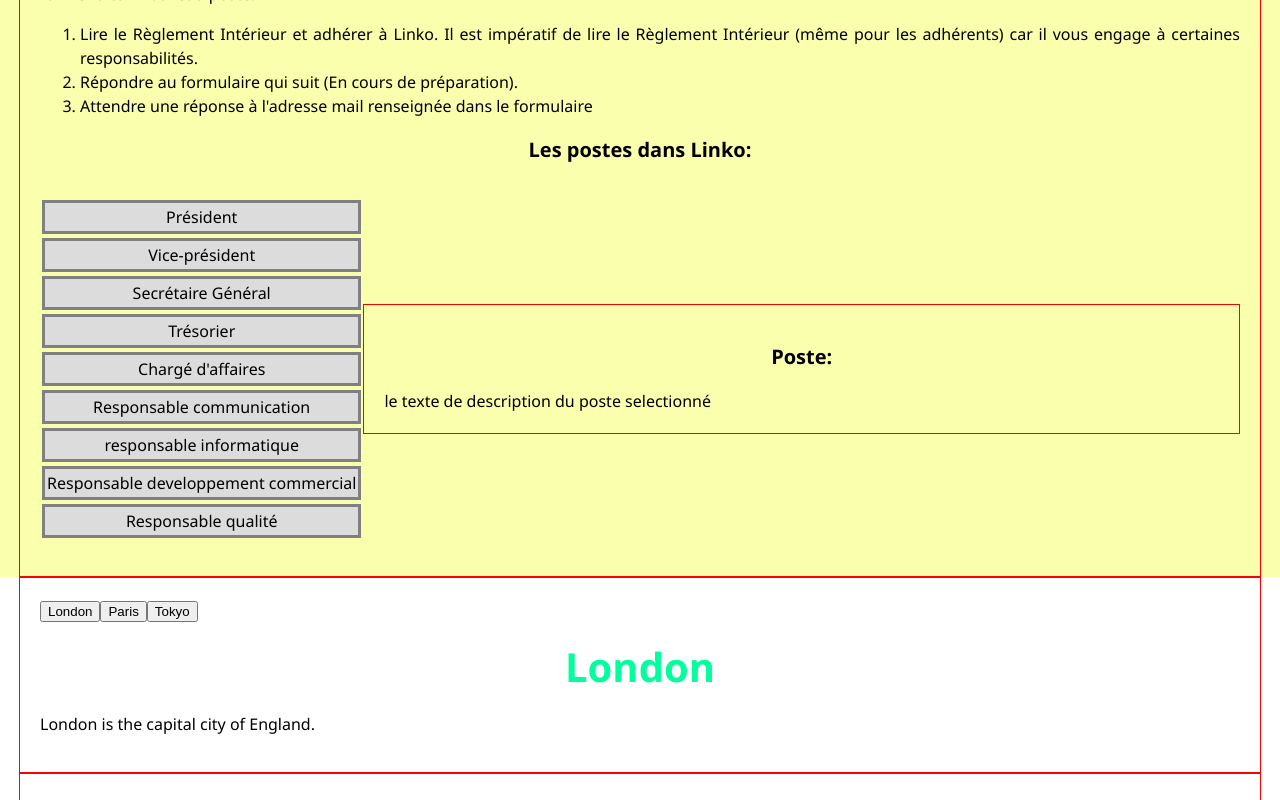
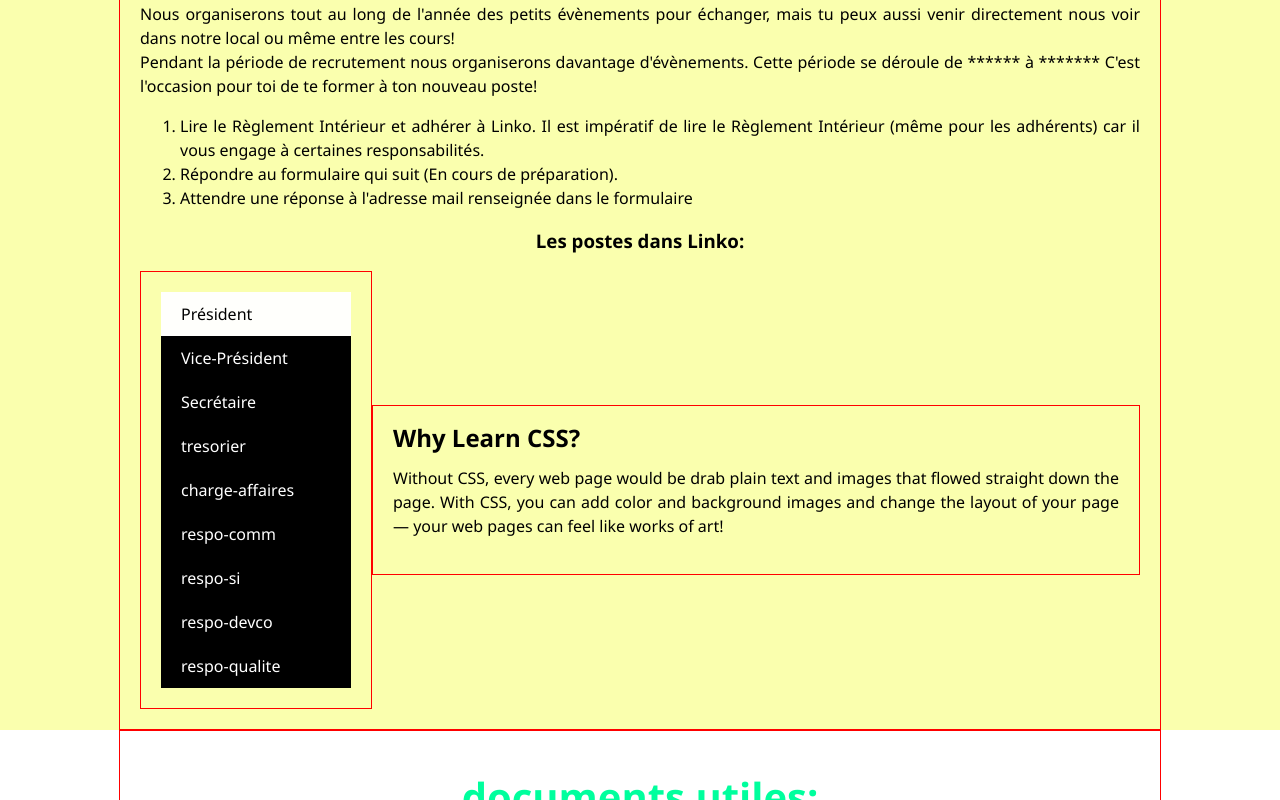
Before and after one commit to Corentin-Sueur/Linko-Website, an Angular app: page /etudiant in a window 1280 px wide. Shown: the part 960-1760 px from the top of the page. Built offline with nearby package versions, Linux system fonts and the light colour scheme.

Commit message:
menu des postes dans linko en css manque le texte pour le moment

```diff
--- a/src/app/page-etudiants/page-etudiants.component.css
+++ b/src/app/page-etudiants/page-etudiants.component.css
@@ -3,40 +3,90 @@ h2 {
   color: #00ff9d;
   min-width: 300px;
 }
-
+/*
 strong {
   font-weight: normal;
   text-decoration: underline;
-}
+} */
 
-form {
+/* form {
   margin: auto;
-}
+} */
 
 h3 {
-  font-size: 20px;
   text-align: center;
 }
 
-#liste-postes {
+#postes {
+  display: flex;
+  flex-direction: row;
+  align-items: center;
+}
+
+.tabs {
+  border: 1px solid red;
+  display: flex;
+  flex-direction: column;
+}
+
+.tab {
+  cursor: pointer;
+  padding: 10px 20px;
+  background: #000;
+  display: inline-block;
+  color: #fff;
+  min-width: 150px;
   flex-direction: column;
   flex-shrink: 1;
-  list-style: none;
-  text-align: center;
-  padding: 0;
 }
 
-#liste-postes li {
-  display: inline-block;
-  padding: 2px;
-  margin: 2px;
-  box-sizing: border-box;
-  border: 3px solid gray;
-  background-color: gainsboro;
+
+.radio {
+  display: none;
 }
 
-.explanation-poste {
+.pannels-postes {
   flex-grow: 2;
-  display: inline-block;
-  margin: auto 0;
 }
+
+.panel {
+  display: none;
+  animation: fadein 0.8s;
+}
+@keyframes fadein {
+  from {
+    opacity: 0;
+  }
+  to {
+    opacity: 1;
+  }
+}
+.panel-title {
+  font-size: 1.5em;
+  font-weight: bold;
+}
+
+.radio:nth-of-type(1):checked ~ #panel-postes > .panel:nth-of-type(1),
+.radio:nth-of-type(2):checked ~ #panel-postes > .panel:nth-of-type(2),
+.radio:nth-of-type(3):checked ~ #panel-postes > .panel:nth-of-type(3),
+.radio:nth-of-type(4):checked ~ #panel-postes > .panel:nth-of-type(4),
+.radio:nth-of-type(5):checked ~ #panel-postes > .panel:nth-of-type(5),
+.radio:nth-of-type(6):checked ~ #panel-postes > .panel:nth-of-type(6),
+.radio:nth-of-type(7):checked ~ #panel-postes > .panel:nth-of-type(7),
+.radio:nth-of-type(8):checked ~ #panel-postes > .panel:nth-of-type(8),
+.radio:nth-of-type(9):checked ~ #panel-postes > .panel:nth-of-type(9) {
+  display: block;
+}
+
+.radio:nth-of-type(1):checked ~ .tabs > .tab:nth-of-type(1),
+.radio:nth-of-type(2):checked ~ .tabs > .tab:nth-of-type(2),
+.radio:nth-of-type(3):checked ~ .tabs > .tab:nth-of-type(3),
+.radio:nth-of-type(4):checked ~ .tabs > .tab:nth-of-type(4),
+.radio:nth-of-type(5):checked ~ .tabs > .tab:nth-of-type(5),
+.radio:nth-of-type(6):checked ~ .tabs > .tab:nth-of-type(6),
+.radio:nth-of-type(7):checked ~ .tabs > .tab:nth-of-type(7),
+.radio:nth-of-type(8):checked ~ .tabs > .tab:nth-of-type(8),
+.radio:nth-of-type(9):checked ~ .tabs > .tab:nth-of-type(9) {
+  background: #fffffff6;
+  color: #000;
+}
--- a/src/app/page-etudiants/page-etudiants.component.html
+++ b/src/app/page-etudiants/page-etudiants.component.html
@@ -67,54 +67,55 @@
         <h3>Les postes dans Linko:</h3>
 
 
-        <div id="postes" class="flex">
-            <ul id="liste-postes" class="flex">
-                <li>Président</li>
-                <li>Vice-président</li>
-                <li>Secrétaire Général</li>
-                <li>Trésorier</li>
-                <li>Chargé d'affaires</li>
-                <li>Responsable communication</li>
-                <li>responsable informatique</li>
-                <li>Responsable developpement commercial</li>
-                <li>Responsable qualité</li>
-            </ul>
+        <div id="postes">
 
+            <input class="radio" name="group" type="radio" id="radio-president" checked>
+            <input class="radio" name="group" type="radio" id="radio-vice-pre">
+            <input class="radio" name="group" type="radio" id="radio-secretaire">
+            <input class="radio" name="group" type="radio" id="radio-tresorier">
+            <input class="radio" name="group" type="radio" id="radio-charge-affaires">
+            <input class="radio" name="group" type="radio" id="radio-respo-comm">
+            <input class="radio" name="group" type="radio" id="radio-respo-si">
+            <input class="radio" name="group" type="radio" id="radio-respo-devco">
+            <input class="radio" name="group" type="radio" id="radio-respo-qualite">
 
-            <div class="explanation-poste">
-                <div class="wrapper">
-                    <h3>Poste:</h3>
-                    le texte de description du poste selectionné
+            <div class="tabs wrapper" id="tabs">
+                <label class="tab" id="tab-president" for="radio-president">Président</label>
+                <label class="tab" id="tab-vice-pre" for="radio-vice-pre">Vice-Président</label>
+                <label class="tab" id="tab-secretaire" for="radio-secretaire">Secrétaire</label>
+                <label class="tab" id="tab-tresorier" for="radio-tresorier">tresorier</label>
+                <label class="tab" id="tab-charge-affaires" for="radio-charge-affaires">charge-affaires</label>
+                <label class="tab" id="tab-respo-comm" for="radio-respo-comm">respo-comm</label>
+                <label class="tab" id="tab-respo-si" for="radio-respo-si">respo-si</label>
+                <label class="tab" id="tab-respo-devco" for="radio-respo-devco">respo-devco</label>
+                <label class="tab" id="tab-respo-qualite" for="radio-respo-qualite">respo-qualite</label>
+            </div>
+
+            <div class="pannels-postes wrapper" id="panel-postes">
+                <div class="panel" id="one-panel">
+                    <div class="panel-title">Why Learn CSS?</div>
+                    <p>Without CSS, every web page would be drab plain text and images that flowed straight down the
+                        page. With CSS, you can add color and background images and change the layout of your page —
+                        your web pages can feel like works of art!</p>
+                </div>
+                <div class="panel" id="two-panel">
+                    <div class="panel-title">Take-Away Skills</div>
+                    <p>You will learn many aspects of styling web pages! You’ll be able to set up the correct file
+                        structure, edit text and colors, and create attractive layouts. With these skills, you’ll be
+                        able to customize the appearance of your web pages to suit your every need!</p>
+                </div>
+                <div class="panel" id="three-panel">
+                    <div class="panel-title">Note on Prerequisites</div>
+                    <p>We recommend that you complete Learn HTML before learning CSS.</p>
                 </div>
             </div>
         </div>
+
     </div>
+
 
 </div>
 
-
-<div class="wrapper">
-    <div class="w3-bar w3-black">
-        <button class="w3-bar-item w3-button" onclick="openCity('London')">London</button>
-        <button class="w3-bar-item w3-button" onclick="openCity('Paris')">Paris</button>
-        <button class="w3-bar-item w3-button" onclick="openCity('Tokyo')">Tokyo</button>
-    </div>
-
-    <div id="London" class="w3-container city">
-        <h2>London</h2>
-        <p>London is the capital city of England.</p>
-    </div>
-
-    <div id="Paris" class="w3-container city" style="display:none">
-        <h2>Paris</h2>
-        <p>Paris is the capital of France.</p>
-    </div>
-
-    <div id="Tokyo" class="w3-container city" style="display:none">
-        <h2>Tokyo</h2>
-        <p>Tokyo is the capital of Japan.</p>
-    </div>
-</div>
 
 
 
--- a/src/styles.css
+++ b/src/styles.css
@@ -19,7 +19,7 @@ h2 {
 .wrapper {
   margin: 0 auto;
   padding: 20px 20px;
-  max-width: 1200px;
+  max-width: 1000px;
   border: 1px solid red;
   text-align: justify;
 }
```
